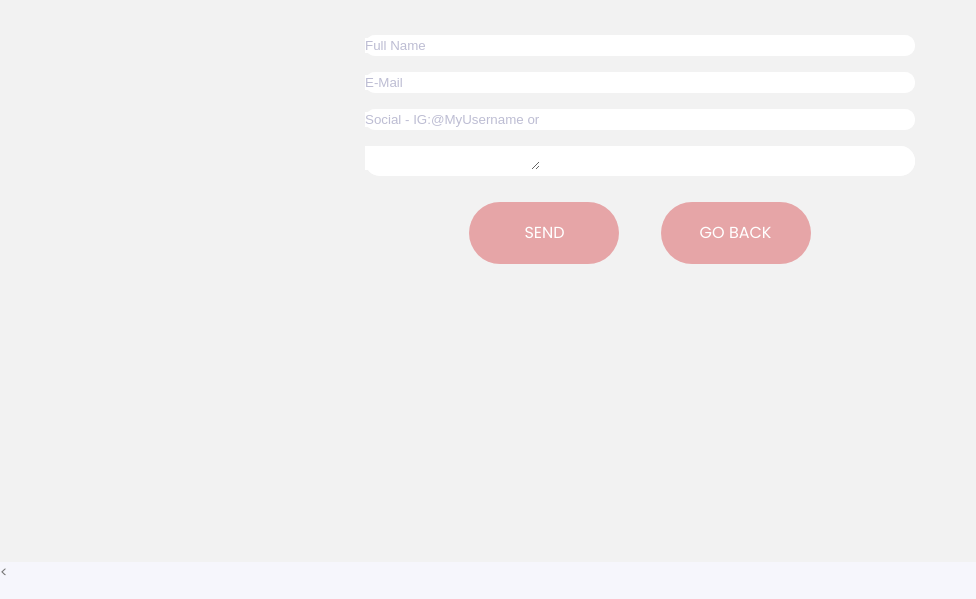
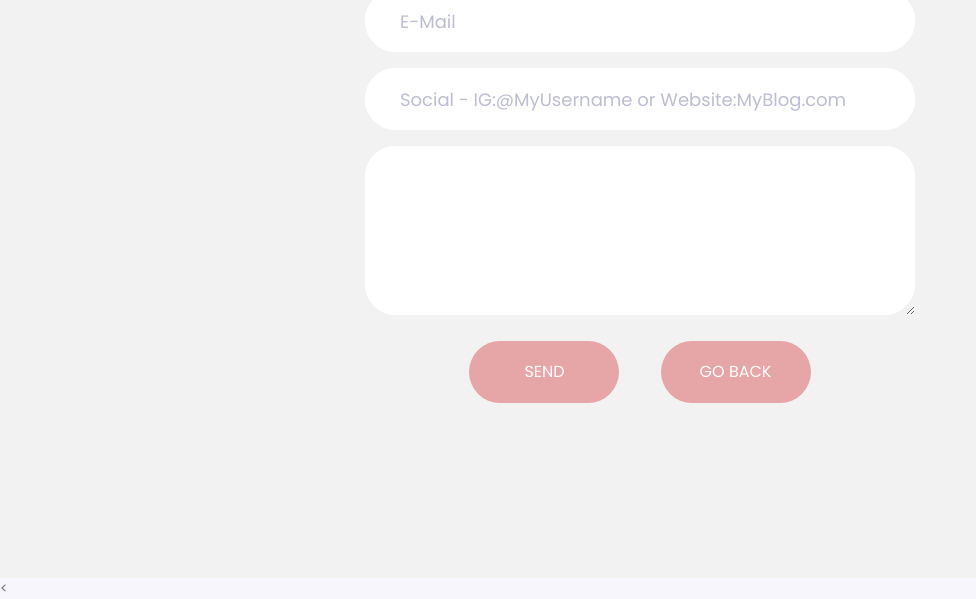
Before and after one commit to liaisoni/liaisoni, a plain HTML site: page contact.html in a window 1280 px wide. Shown: the part 238-837 px from the top of the page, without its empty margins (0-976 px from the left). Drawn offline with Linux system fonts and the light colour scheme.

Commit message:
Update contact.html

```diff
--- a/contact.html
+++ b/contact.html
@@ -45,22 +45,22 @@ onsubmit="submitted=true;">
 				</span>
 
 				<div class="wrap-input100 validate-input" data-validate="Please enter your name">
-		<input type="text" class="quantumWizTextinputPaperinputInput exportInput" jsname="YPqjbf" autocomplete="off" tabindex="0" aria-label="Name" aria-describedby="i.desc.479226083 i.err.479226083" name="entry.8944486" value="" dir="auto" data-initial-dir="auto" data-initial-value="" placeholder="Full Name">
+		<input class="input100" type="text" class="quantumWizTextinputPaperinputInput exportInput" jsname="YPqjbf" autocomplete="off" tabindex="0" aria-label="Name" aria-describedby="i.desc.479226083 i.err.479226083" name="entry.8944486" value="" dir="auto" data-initial-dir="auto" data-initial-value="" placeholder="Full Name">
 					<span class="focus-input100"></span>
 				</div>
 
 				<div class="wrap-input100 validate-input" data-validate = "Please enter your email: e@a.x">
-					<input type="text" class="quantumWizTextinputPaperinputInput exportInput" jsname="YPqjbf" autocomplete="off" tabindex="0" aria-label="Email" aria-describedby="i.desc.2041531175 i.err.2041531175" name="entry.1591740623" value="" dir="auto" data-initial-dir="auto" data-initial-value="" placeholder="E-Mail">
+					<input class="input100" type="text" class="quantumWizTextinputPaperinputInput exportInput" jsname="YPqjbf" autocomplete="off" tabindex="0" aria-label="Email" aria-describedby="i.desc.2041531175 i.err.2041531175" name="entry.1591740623" value="" dir="auto" data-initial-dir="auto" data-initial-value="" placeholder="E-Mail">
 					<span class="focus-input100"></span>
 				</div>
 
 				<div class="wrap-input100 validate-input" data-validate = "Please enter your social handle">
-					<input type="text" class="quantumWizTextinputPaperinputInput exportInput" jsname="YPqjbf" autocomplete="off" tabindex="0" aria-label="Social " aria-describedby="i.desc.876143983 i.err.876143983" name="entry.225134337" value="" dir="auto" data-initial-dir="auto" data-initial-value="" placeholder="Social - IG:@MyUsername or Website:MyBlog.com">
+					<input class="input100" type="text" class="quantumWizTextinputPaperinputInput exportInput" jsname="YPqjbf" autocomplete="off" tabindex="0" aria-label="Social " aria-describedby="i.desc.876143983 i.err.876143983" name="entry.225134337" value="" dir="auto" data-initial-dir="auto" data-initial-value="" placeholder="Social - IG:@MyUsername or Website:MyBlog.com">
 					<span class="focus-input100"></span>
 				</div>
 
 				<div class="wrap-input100 validate-input" data-validate = "Please enter your message">
-					<textarea class="quantumWizTextinputPapertextareaInput exportTextarea" jsname="YPqjbf" data-rows="1" tabindex="0" aria-label="Message " jscontroller="gZjhIf" jsaction="input:Lg5SV;ti6hGc:XMgOHc;rcuQ6b:WYd;" name="entry.1930157863" dir="auto" data-initial-dir="auto" data-initial-value="" aria-describedby="i.desc.1038370143 i.err.1038370143" style="height: 24px;"></textarea>
+					<textarea class="input100" class="quantumWizTextinputPapertextareaInput exportTextarea" jsname="YPqjbf" data-rows="1" tabindex="0" aria-label="Message " jscontroller="gZjhIf" jsaction="input:Lg5SV;ti6hGc:XMgOHc;rcuQ6b:WYd;" name="entry.1930157863" dir="auto" data-initial-dir="auto" data-initial-value="" aria-describedby="i.desc.1038370143 i.err.1038370143" style="height: 24px;"></textarea>
 					<span class="focus-input100"></span>
 				</div>
 
```
